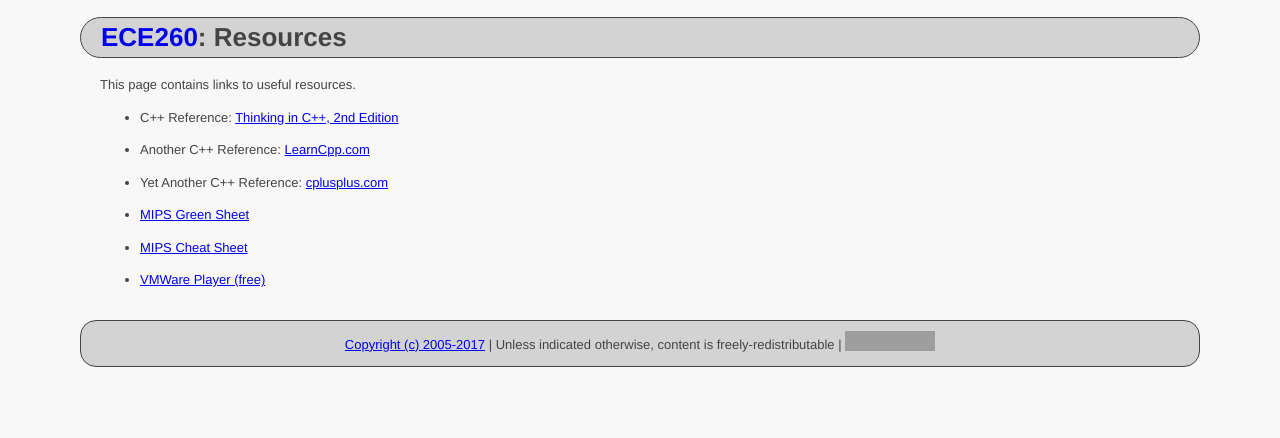
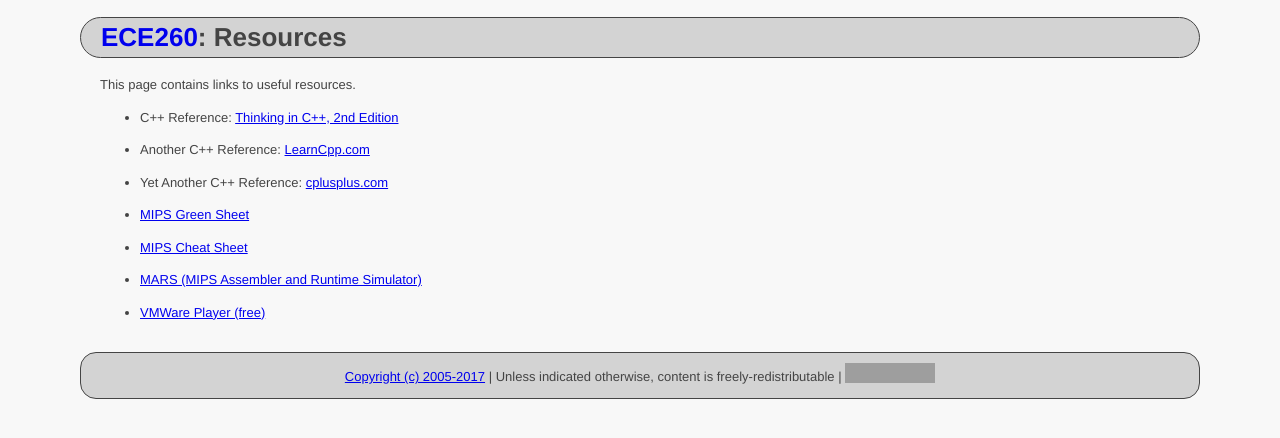
Before and after one commit to ycpcs/ece260-spring2017, a Jekyll site: the page built from resources/index.md, in a window 1280 px wide. Shown: the top 438 px of the page. Built offline with Jekyll 4.4.1, drawn with Linux system fonts in a browser that asks for light colours; grey boxes are pictures that could not be loaded.

Commit message:
added MARS to resources pages

```diff
--- a/resources/index.md
+++ b/resources/index.md
@@ -16,4 +16,6 @@ This page contains links to useful resources.
 
   - [MIPS Cheat Sheet](./MIPS_Cheat_Sheet.pdf)
 
+  - [MARS (MIPS Assembler and Runtime Simulator)](./Mars4_5.jar)
+
   - [VMWare Player (free)](https://my.vmware.com/web/vmware/free#desktop_end_user_computing/vmware_workstation_player/12_0)
```
Also changed, not shown: 1 other file.
